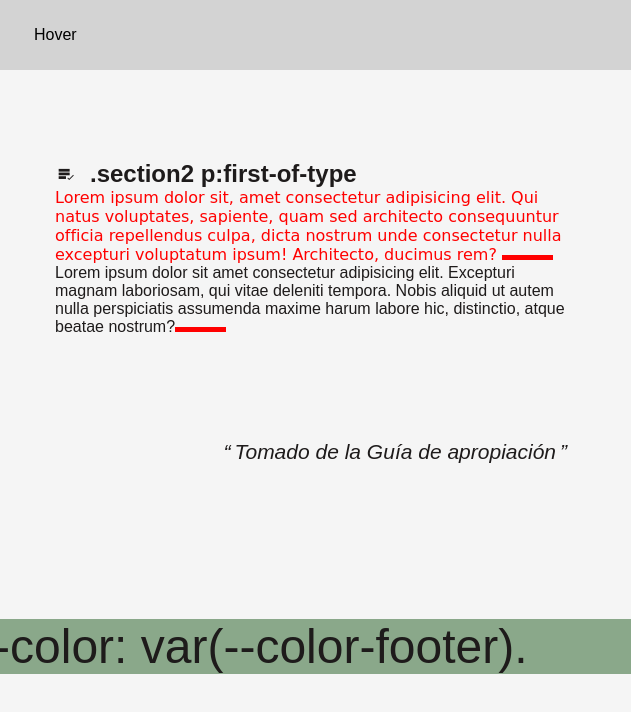
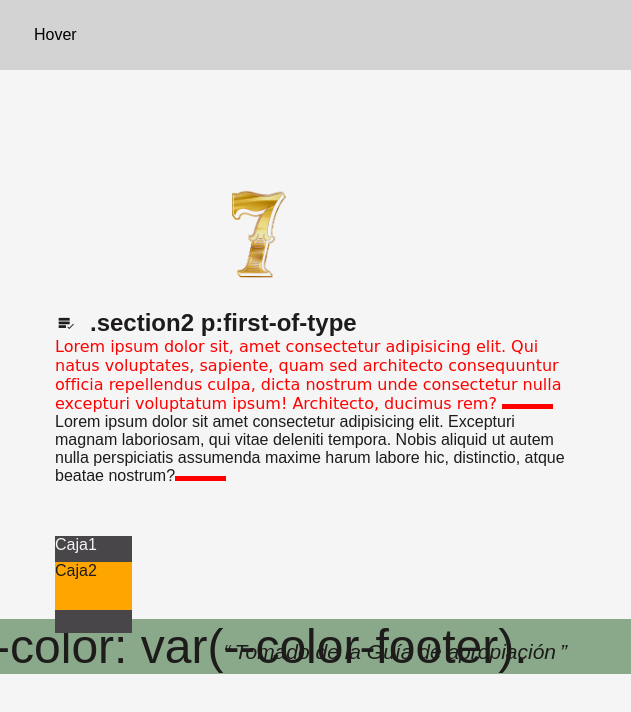
Before and after one commit to jdmartinezrs/apropiacionCSS, a plain HTML site: page index.html in a window 1280 px wide. Shown: the full height of the page, 649-1280 px from the left. Drawn offline with nearby package versions, Linux system fonts and the light colour scheme; a web font is replaced by a local one.

Commit message:
feat: :sparkles: Apila dos cajas usando z-index para controlar qué caja aparece arriba, cada caja debe tener un color de fondo diferente.

```diff
--- a/index.html
+++ b/index.html
@@ -25,6 +25,7 @@
     <main>
       <section class="section1">
         <form action="">
+          <button class="cerrar"><i class='bxr  bx-x'  ></i> </button>
             <h2></i>FirstChild Section1</h2>
           <label for="nombre">*Nombre</label>
           <input
@@ -68,15 +69,20 @@
 <div id="mensaje">
   <p>¡Bienvenido a la actividad de Apropiación!</p>
 </div>
+
       </section>
 
       <section class="section2">
+        <img src="img/siete.png" alt="Numero">
         <h2>.section2 p:first-of-type</h2>
         <p>Lorem ipsum dolor sit, amet consectetur adipisicing elit. Qui natus voluptates, sapiente, quam sed architecto consequuntur officia repellendus culpa, dicta nostrum unde consectetur nulla excepturi voluptatum ipsum! Architecto, ducimus rem?
         </p>
         <p>Lorem ipsum dolor sit amet consectetur adipisicing elit. Excepturi magnam laboriosam, qui vitae deleniti tempora. Nobis aliquid ut autem nulla perspiciatis assumenda maxime harum labore hic, distinctio, atque beatae nostrum?</p>
+        <div class="caja1">Caja1</div>
+        <div class="caja2">Caja2</div>
       </section>
       <p class="cita">Tomado de la Guía de apropiación</p>
+
     </main>
     <footer>
       <p> Apropiación CSS. background-color: var(--color-footer).</p>
--- a/styles/section1.css
+++ b/styles/section1.css
@@ -190,3 +190,39 @@ h2::before {
 .input-box input::placeholder {
   color: #494649;
 }
+
+form {
+  position: relative;
+  display:block
+}
+
+form .cerrar{
+  position: absolute;
+  border-radius: 50px;
+  z-index: 0;
+  padding: 5px 10px;
+  margin-left: 82%;
+  background-color: orange;
+  top: 0%;
+}
+
+
+.caja1{
+  background-color: #494649;
+  height: 30%;
+  width: 15%;
+  z-index: 1;
+  color:#f4f4f4 ;
+  position:absolute;
+  margin-top: 10%;
+
+}
+
+.caja2{
+  background-color: orange;
+  height: 15%;
+   width: 15%;
+   position: absolute;
+   z-index: 1;
+   margin-top: 15%;
+}
--- a/styles/section2.css
+++ b/styles/section2.css
@@ -28,7 +28,7 @@
     display:inline-block;
     position: absolute;
     right: 5%;
-    top:55%;
+    top:80%;
   }
 
   .cita::before {
@@ -40,3 +40,9 @@
   content: "”"; /* comilla de cierre */
   margin-left: 4px; /* pequeño espacio entre el texto y la comilla */
 }
+
+.section2 img{
+  position:relative;
+  width: 20%;
+  margin-left:30%
+}
```
Also changed, not shown: img/siete.png (added).
